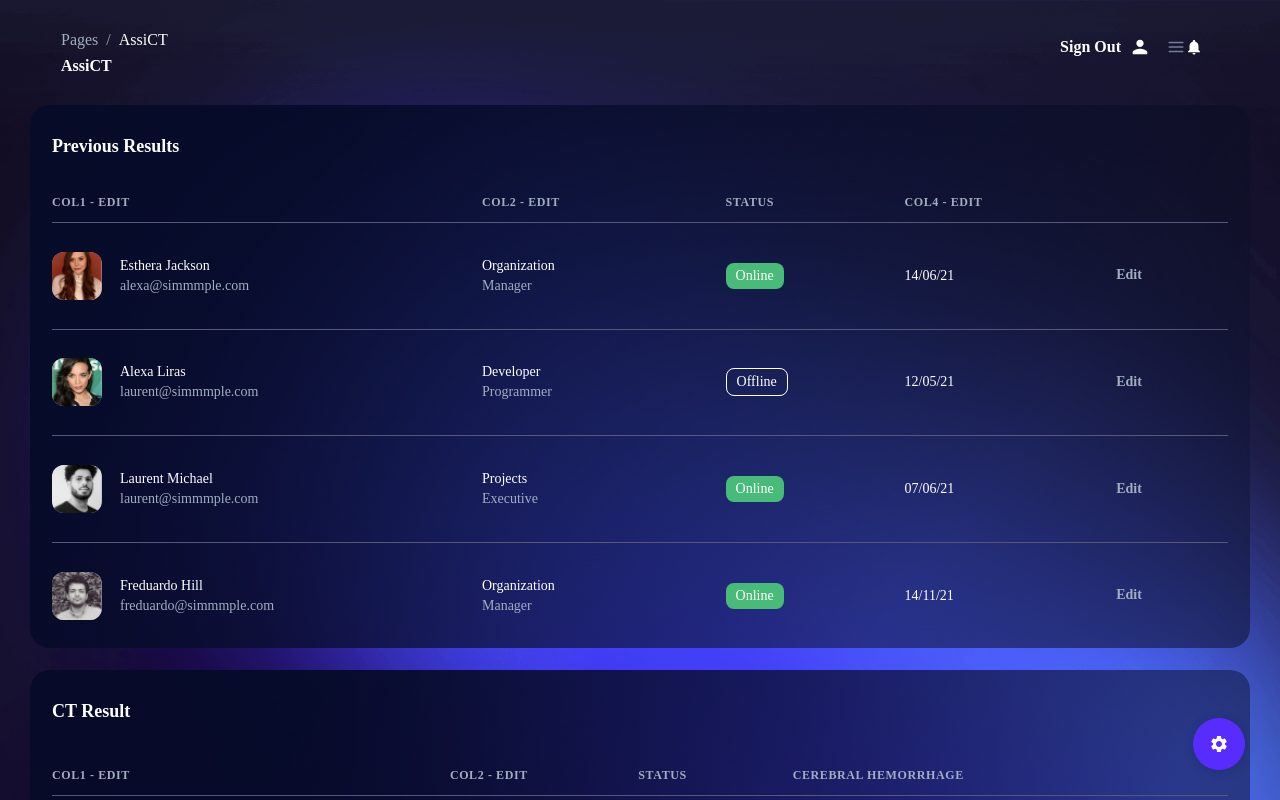
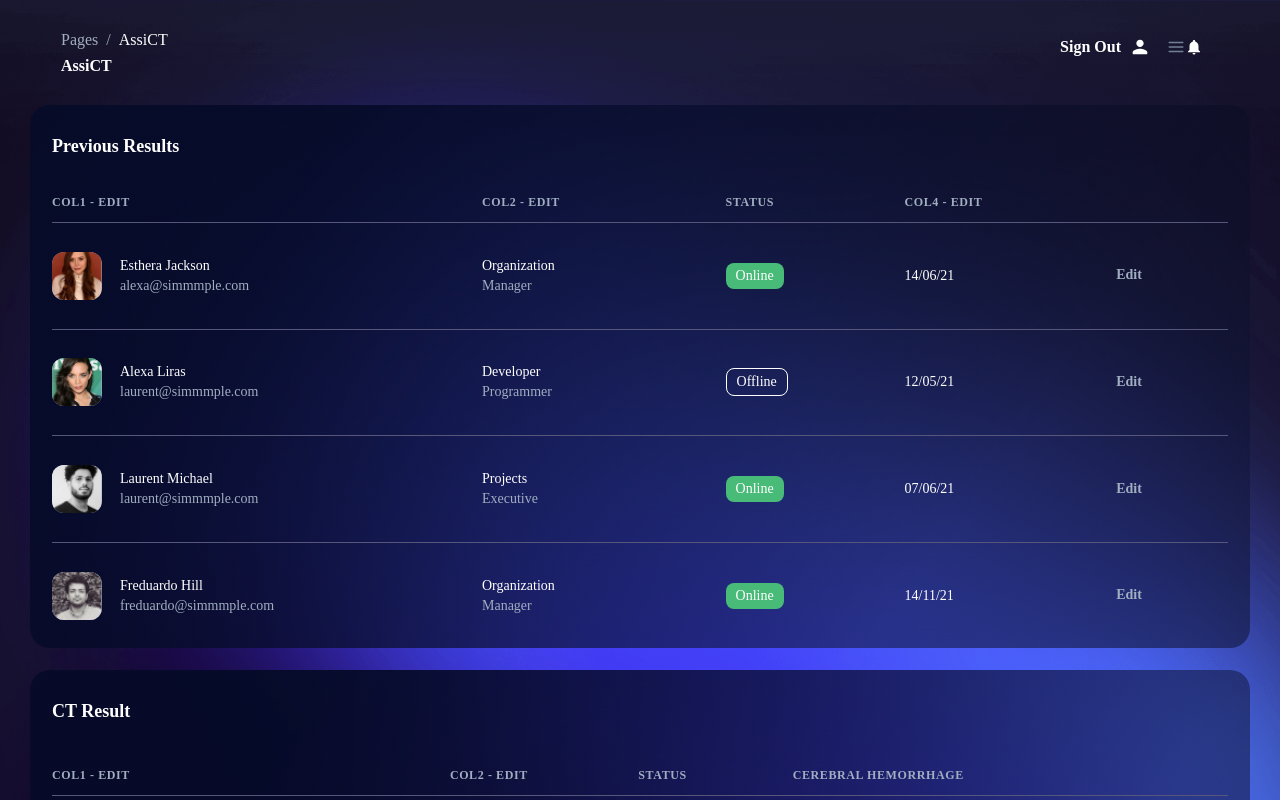
Before and after one commit to SVinternShip/Frontend-Backend, a React (Create React App) app in the folder frontend/assict_front/: page /home/tables in a window 1280 px wide. Shown: the top 800 px of the page. Built offline with nearby package versions, Linux system fonts and the light colour scheme.

Commit message:
FixedPlugin - fbutton 제거
설정 모양 플로팅 버튼 제거
구조 재정의 필요

```diff
--- a/frontend/assict_front/src/components/FixedPlugin/FixedPlugin.js
+++ b/frontend/assict_front/src/components/FixedPlugin/FixedPlugin.js
@@ -35,26 +35,7 @@ export default function FixedPlugin(props) {
   const settingsRef = React.useRef();
   return (
     <>
-      <Button
-        h='52px'
-        w='52px'
-        onClick={props.onOpen}
-        bg={bgButton}
-        position='fixed'
-        variant='no-hover'
-        left={document.documentElement.dir === "rtl" ? "35px" : ""}
-        right={document.documentElement.dir === "rtl" ? "" : "35px"}
-        bottom='30px'
-        borderRadius='50px'
-        boxShadow='0 2px 12px 0 rgb(0 0 0 / 16%)'>
-        <SettingsIcon
-          cursor='pointer'
-          ref={settingsRef}
-          color={navbarIcon}
-          w='20px'
-          h='20px'
-        />
-      </Button>
+
     </>
   );
 }
```
Also changed, not shown: frontend/assict_front/src/components/Sidebar/Sidebar.js (line endings or trailing spaces).
